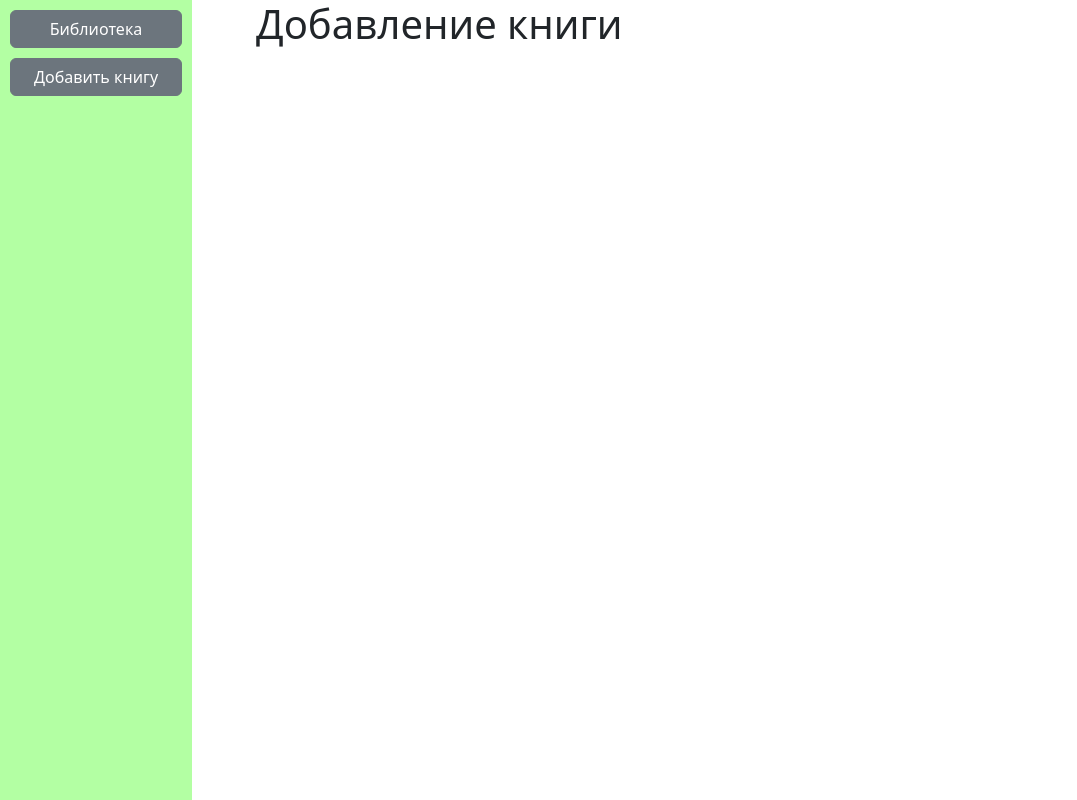
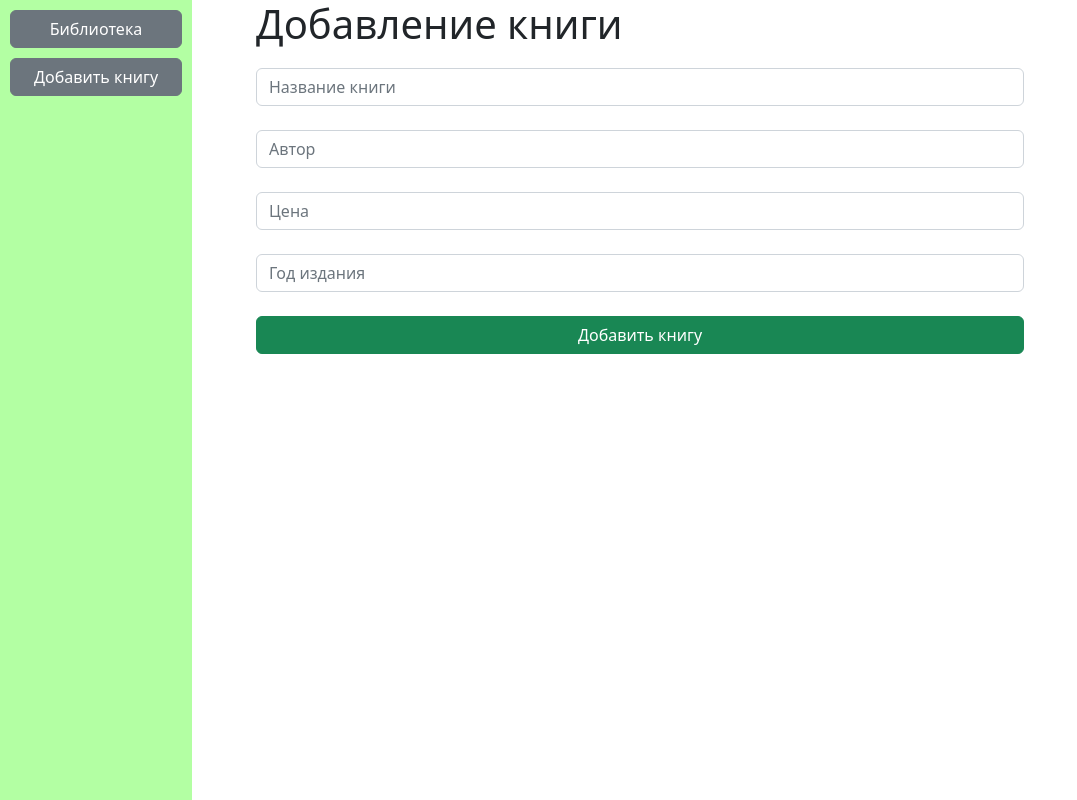
Before and after one commit to DmFors/web-django-library, a Django app: page /library/add_book in a window 1280 px wide. Shown: the whole page, without its empty margins (0-1077 px from the left). Run offline with Django 4.2, Linux system fonts and the light colour scheme.

Commit message:
added form for adding book. added form for editing book.

```diff
--- /dev/null
+++ b/library/forms.py
@@ -0,0 +1,26 @@
+from django.forms import ModelForm, TextInput, NumberInput
+from .models import Book
+
+
+class BookForm(ModelForm):
+    class Meta:
+        model = Book
+        fields = ['name', 'author', 'cost', 'publish_year']
+        widgets = {
+            'name': TextInput(attrs={
+                'class': 'form-control',
+                'placeholder': 'Название книги',
+            }),
+            'author': TextInput(attrs={
+                'class': 'form-control',
+                'placeholder': 'Автор',
+            }),
+            'cost': NumberInput(attrs={
+                'class': 'form-control',
+                'placeholder': 'Цена',
+            }),
+            'publish_year': NumberInput(attrs={
+                'class': 'form-control',
+                'placeholder': 'Год издания',
+            }),
+        }
--- a/library/models.py
+++ b/library/models.py
@@ -1,11 +1,17 @@
 from django.db import models
+from django.urls import reverse
+from django.core.validators import MinValueValidator, MaxValueValidator
 
 
 class Book(models.Model):
     name = models.CharField(max_length=255)
     author = models.CharField(max_length=255)
     cost = models.FloatField()
-    publish_date = models.IntegerField()
+    publish_year = models.IntegerField(validators=[MinValueValidator(1000), MaxValueValidator(2200)])
+
+    @staticmethod
+    def get_absolute_url():
+        return reverse('library_home')
 
     def __str__(self):
         return self.name
--- a/library/templates/library/add_book.html
+++ /dev/null
@@ -1,6 +0,0 @@
-{% extends 'layout.html' %}
-{% block title %}Добавление книги{% endblock %}
-{% block content %}
-    <h1>Добавление книги</h1>
-    {{ form }}
-{% endblock %}
--- /dev/null
+++ b/library/templates/library/change_book.html
@@ -0,0 +1,15 @@
+{% extends 'layout.html' %}
+{% block title %}Добавление книги{% endblock %}
+{% block content %}
+    <h1>Добавление книги</h1>
+    <form method="POST">
+        {% csrf_token %}
+        {% for param in form %}
+            {{ param }}<br>
+        {% endfor %}
+        <button type="submit" class="btn btn-success">Добавить книгу</button>
+        {% if error %}
+            <div class="alert alert-danger error">{{ error }}</div>
+        {% endif %}
+    </form>
+{% endblock %}
--- a/library/templates/library/home.html
+++ b/library/templates/library/home.html
@@ -7,8 +7,9 @@
             <div class="alert alert-primary book-card">
                 <h3>{{ book.name }}</h3>
                 Автор: {{ book.author }}<br>
-                Год издания: {{ book.publish_date }} г.<br>
+                Год издания: {{ book.publish_year }} г.<br>
                 Цена: {{ book.cost }} руб.<br>
+                <a href="{% url 'update-book' book.id %}" class="btn btn-alert">Редактировать</a>
             </div>
         {% endfor %}
     {% else %}
--- a/library/urls.py
+++ b/library/urls.py
@@ -4,4 +4,5 @@ from django.urls import path
 urlpatterns = [
     path('', views.library_home, name='library_home'),
     path('add_book', views.add_book, name='add_book'),
+    path('<int:pk>/update', views.BookUpdateView.as_view(), name='update-book'),
 ]
--- a/library/views.py
+++ b/library/views.py
@@ -1,12 +1,33 @@
-from django.shortcuts import render
+from django.shortcuts import render, redirect
+from django.views.generic import UpdateView, DeleteView
 from . import models
+from . import forms
 
 
 def library_home(request):
-    data = {'books': models.Book.objects.all().order_by('publish_date')}
+    data = {'books': models.Book.objects.all().order_by('publish_year')}
     return render(request, 'library/home.html', data)
 
 
 def add_book(request):
+    error = ''
+    if request.method == 'POST':
+        book_form = forms.BookForm(request.POST)
+        if book_form.is_valid():
+            book_form.save()
+            return redirect('library_home')
+        else:
+            error = 'Форма неправильно заполнена!'
 
-    return render(request, 'library/add_book.html')
+    book_form = forms.BookForm
+    data = {
+        'form': book_form,
+        'error': error,
+    }
+    return render(request, 'library/change_book.html', data)
+
+
+class BookUpdateView(UpdateView):
+    model = models.Book
+    fields = ['name', 'author', 'cost', 'publish_year']
+    template_name = 'library/change_book.html'
--- a/main/static/main/style.css
+++ b/main/static/main/style.css
@@ -1,7 +1,6 @@
 #content{
     margin: 0 20% 0 20%;
 }
-
 
 aside{
     float: left;
@@ -13,11 +12,22 @@ aside ul{
     list-style: none;
     padding: 0;
 }
-
 aside li{
     margin: 10px 10px;
 }
-
 aside a{
     width: 100%;
 }
+
+form {
+    margin: 20px 0;
+    text-align: center;
+}
+
+form button{
+    width: 100%;
+}
+
+form .error{
+    margin: 20px 0;
+}
```
Also changed, not shown: library/migrations/0003_rename_publish_date_book_publish_year.py (added), library/migrations/0004_alter_book_publish_year.py (added).
